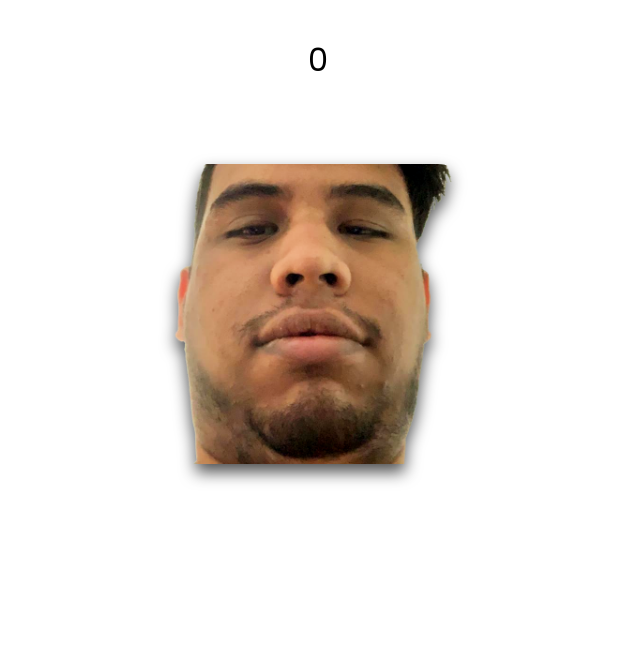
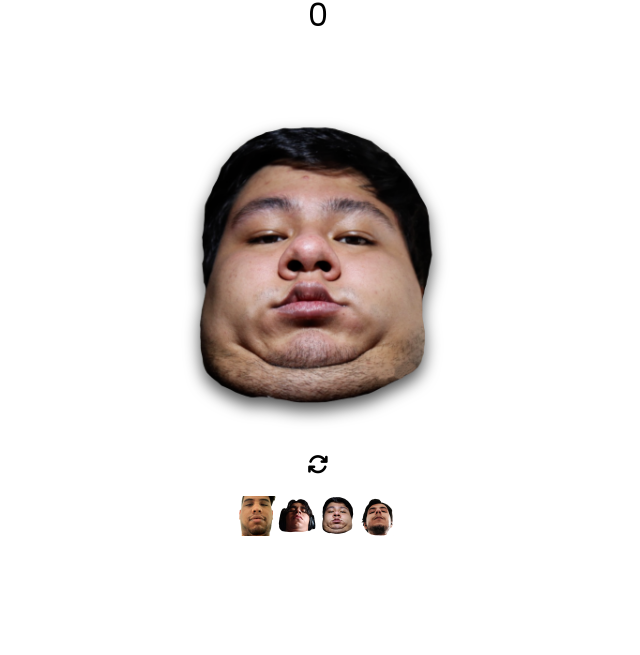
Before and after one commit to Xen98/koke-clicker, a plain HTML site: page index.html in a window 1280 px wide. Shown: the part 145-800 px from the top of the page, without its empty margins (322-962 px from the left). Drawn offline with Linux system fonts and the light colour scheme.

Commit message:
Primeras skins añadidas

```diff
--- a/assets/css/styles.css
+++ b/assets/css/styles.css
@@ -8,7 +8,7 @@ body {
 
 .titulo {
   text-align: center;
-  font-size: 2rem;
+  font-size: 1.5rem;
 }
 
 .contador {
@@ -19,6 +19,7 @@ body {
 
 .koke {
   text-align: center;
+  height: 300px;
 }
 
 .koke__imagen {
@@ -26,7 +27,9 @@ body {
   max-height: 300px;
   border-radius: 10%;
   filter: drop-shadow(0px 8px 8px rgba(0, 0, 0, 0.7));
-  transition: all 0.05s ease-in-out;
+  transition: all 10ms ease-in-out;
+  -webkit-transition: all 10ms ease-in;
+
   user-select: none;
   cursor: pointer;
   -webkit-tap-highlight-color: transparent;
@@ -37,3 +40,43 @@ body {
   margin-top: 10px;
   max-height: 250px;
 }
+
+.cambiar-skin {
+  font-size: 1.3rem;
+  margin-top: 30px;
+  text-align: center;
+}
+
+.cambiar-skin__icon {
+  cursor: pointer;
+}
+
+.skin-modal {
+  width: 400px;
+  position: relative;
+  left: 50%;
+  transform: translateX(-50%);
+  max-height: 0;
+  transition: max-height 1s ease-out;
+  overflow: hidden;
+  }
+
+.oculto {
+  max-height: 500px;
+  transition: max-height 1s ease-in;
+}
+
+.skin-modal__lista {
+  width: 100%;
+  display: flex;
+  flex-direction: row;
+  list-style: none;
+  justify-content: center;
+  padding: 0px;
+}
+
+.skin-modal__img {
+  cursor: pointer;
+  width: auto;
+  height: 40px;
+}
--- a/assets/js/app.js
+++ b/assets/js/app.js
@@ -1,7 +1,17 @@
 const koke = document.getElementById('koke');
 const contador = document.getElementById('contador');
+const btnSkin = document.getElementById('cambiarSkin');
+const listaSkins = document.getElementById('listaSkins');
+const skins = document.getElementById('skins');
 
 let valorContador = 0;
+
+const refSkins = {
+  skinKoke: 'assets/img/koke.png',
+  skinJargua: 'assets/img/jargua.png',
+  skinGomers: 'assets/img/gomers.png',
+  skinChen: 'assets/img/chen.png'
+}
 
 const initContador = () => {
   if (localStorage) {
@@ -20,6 +30,19 @@ const contadorKoke = () => {
   setContador(valorContador);
 }
 
+const mostrarSkins = () => {
+ listaSkins.classList.toggle('oculto');
+}
+
+const seleccionarSkin = (e) => {
+  skinId= e.originalTarget.id;
+  koke.setAttribute('src', refSkins[skinId]);
+}
+
 koke.addEventListener('click', contadorKoke);
 
+btnSkin.addEventListener('click', mostrarSkins);
+
+skins.addEventListener('click', seleccionarSkin);
+
 initContador();
--- a/index.html
+++ b/index.html
@@ -8,22 +8,38 @@
     <link rel="preconnect" href="https://fonts.gstatic.com" crossorigin>
     <link href="https://fonts.googleapis.com/css2?family=Poppins&display=swap" rel="stylesheet">
 
+    <!-- Icons -->
+    <script src="https://kit.fontawesome.com/dbec4d7656.js" crossorigin="anonymous"></script>
+
     <link rel="stylesheet" href="assets/css/styles.css" type="text/css" media="all">
 
     <link rel="shortcut icon" href="assets/img/koke.png" type="image/x-icon">
-    <title>Koke Clicker</title>
+    <title>Suaj4Clicker</title>
   </head>
   <body oncontextmenu="return false" onkeydown="return false">
     <div class="app">
       <div class="titulo">
-       <h1 class="titulo__texto">Koke Clicker</h1>
+       <h1 class="titulo__texto">Suaj4Clicker</h1>
       </div>
      <div class="contador">
        <span id="contador" class="contador__cuenta">0</span>
      </div>
      <div class="koke">
-        <img id="koke" class="koke__imagen" src="assets/img/koke.png" alt="Koke" draggable="false">
+        <img id="koke" class="koke__imagen" src="assets/img/gomers.png" alt="Koke" draggable="false">
      </div>
+    </div>
+
+    <div class="cambiar-skin">
+      <i id="cambiarSkin" class="cambiar-skin__icon fa-solid fa-arrows-rotate"></i>
+    </div>
+
+    <div id="listaSkins" class="skin-modal oculto">
+      <ul id="skins" class="skin-modal__lista ">
+        <li class="skin-modal__item"><img id="skinKoke" class="skin-modal__img" src="assets/img/koke.png"></li>
+        <li class="skin-modal__item"><img id="skinJargua" class="skin-modal__img" src="assets/img/jargua.png"></li>
+        <li class="skin-modal__item"><img id="skinGomers" class="skin-modal__img" src="assets/img/gomers.png"></li>
+        <li class="skin-modal__item"><img id="skinChen" class="skin-modal__img" src="assets/img/chen.png"></li>
+      </ul>
     </div>
 
     <script src="assets/js/app.js"></script>
```
Also changed, not shown: assets/img/chen.png (added), assets/img/gomers.png (added), assets/img/jargua.png (added).
